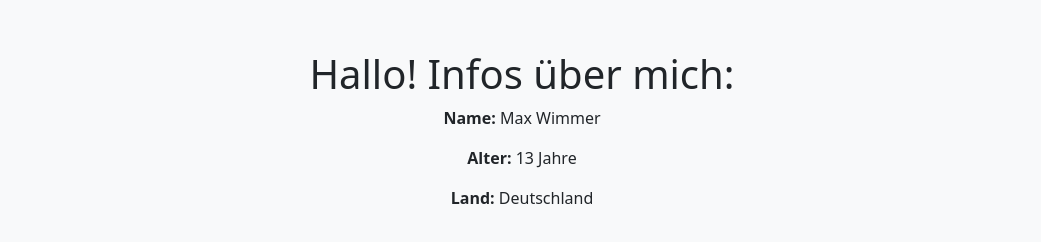
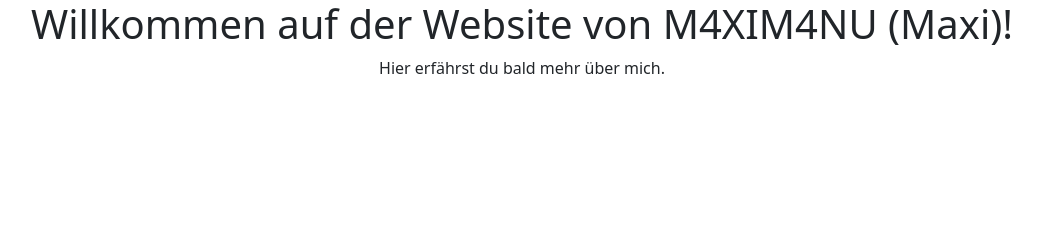
Before and after one commit to MaximanuME/maximanume.github.io, a plain HTML site: page index.html in a window 1280 px wide. Shown: the whole page, without its empty margins (118-1159 px from the left). Drawn offline with nearby package versions, Linux system fonts and the light colour scheme.

Commit message:
Update index.html

```diff
--- a/index.html
+++ b/index.html
@@ -3,28 +3,14 @@
 <head>
     <meta charset="UTF-8">
     <meta name="viewport" content="width=device-width, initial-scale=1">
-    <title>Über mich: Maxi</title>
-
-    <!-- Bootstrap CSS über CDN -->
+    <title>M4XIM4NU's Website</title>
     <link href="https://cdn.jsdelivr.net/npm/bootstrap@5.3.2/dist/css/bootstrap.min.css" rel="stylesheet">
-
-    <!-- Eigenes CSS -->
-    <style>
-        body {
-            background-color: #f8f9fa;
-        }
-        .container {
-            margin-top: 50px;
-        }
-    </style>
 </head>
 <body>
 
     <div class="container text-center">
-        <h1>Hallo! Infos über mich:</h1>
-        <p><strong>Name:</strong> Max Wimmer</p>
-        <p><strong>Alter:</strong> 13 Jahre</p>
-        <p><strong>Land:</strong> Deutschland</p>
+        <h1>Willkommen auf der Website von M4XIM4NU (Maxi)!</h1>
+        <p>Hier erfährst du bald mehr über mich.</p>
     </div>
 
     <!-- Bootstrap JS und Popper.js über CDN -->
```
